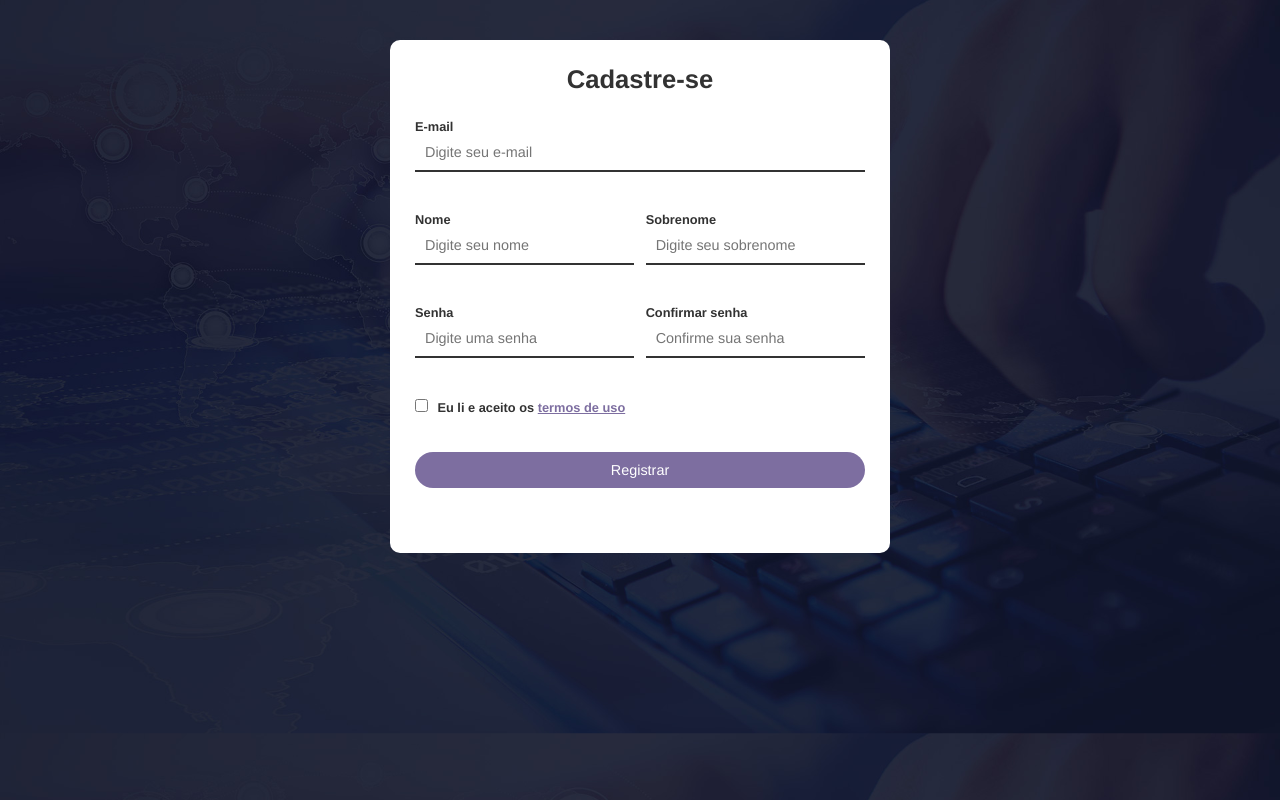
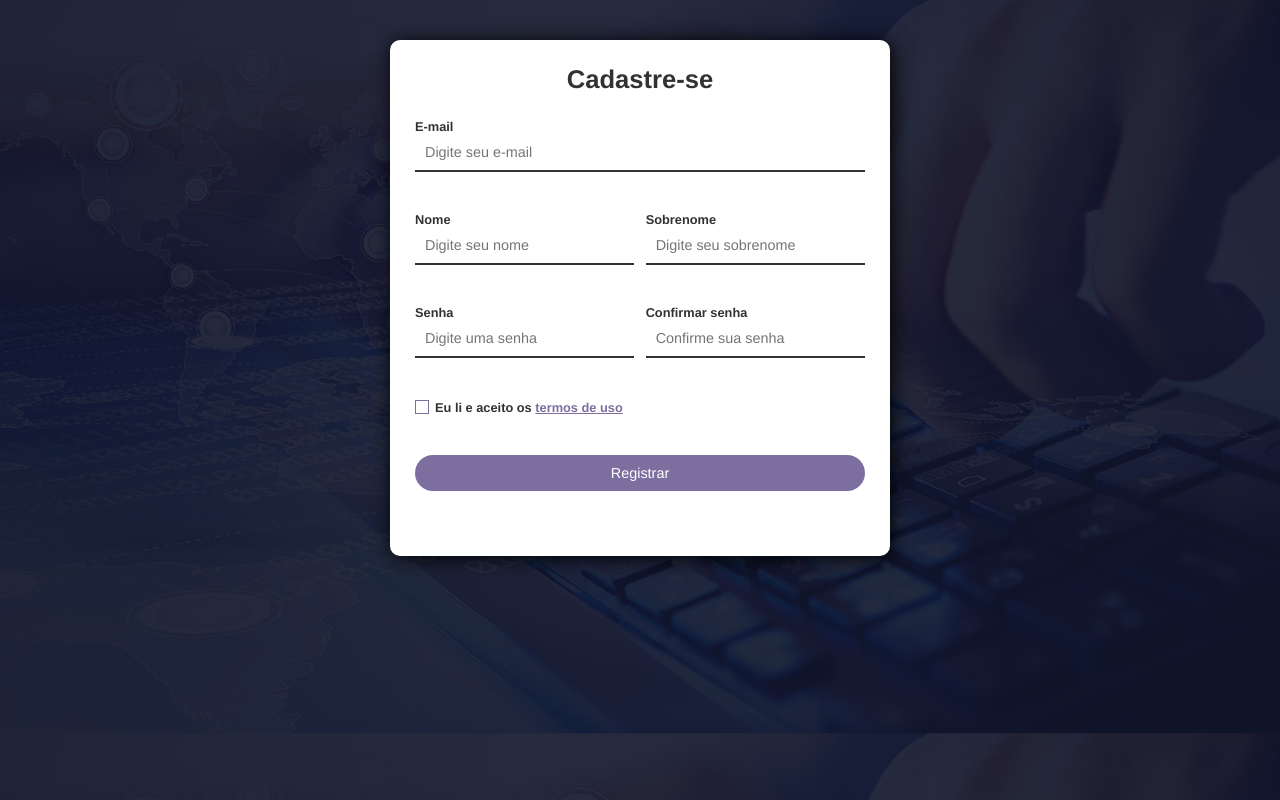
Before and after one commit to tarcisiofalcao/tela-de-cadastro, a plain HTML site: page index.html in a window 1280 px wide. Drawn offline with Linux system fonts and the light colour scheme.

Commit message:
Mudando a checkbox
algumas alterações de estilo da checkbox

```diff
--- a/css/style.css
+++ b/css/style.css
@@ -29,6 +29,7 @@ body{
     background-color: #fff;
     border-radius: 10px;
     padding: 25px;
+    box-shadow: 2px 2px 20px #000000;
 }
 #main-conteiner h1{
     text-align: center;
@@ -80,11 +81,33 @@ input[type="submit"]:hover{
     box-shadow: 1px 1px 7px #7d6ea0;
 }
 #agreement{
-    margin-right: 5px;
+    display: none;
 }
-#agreement, #agreement-label{
+
+#agreement-label{
     display: inline-block;
     width: auto;
+    margin-bottom: 40px;
+    position: relative;
+    left:20px;
+}
+
+#agreement-label::before{
+    content: "";
+    width: 12px;
+    height: 12px;
+    border: 1px solid #7d6ea0;
+    display: inline-block;
+    position: absolute;
+    top: 0px;
+    left: -20px;
+    transition: all 0.8s ease;
+    cursor: pointer;
+}
+
+#agreement:checked + #agreement-label::before{
+    background-color: #7d6ea0;
+
 }
 
 .error-validation{
```
